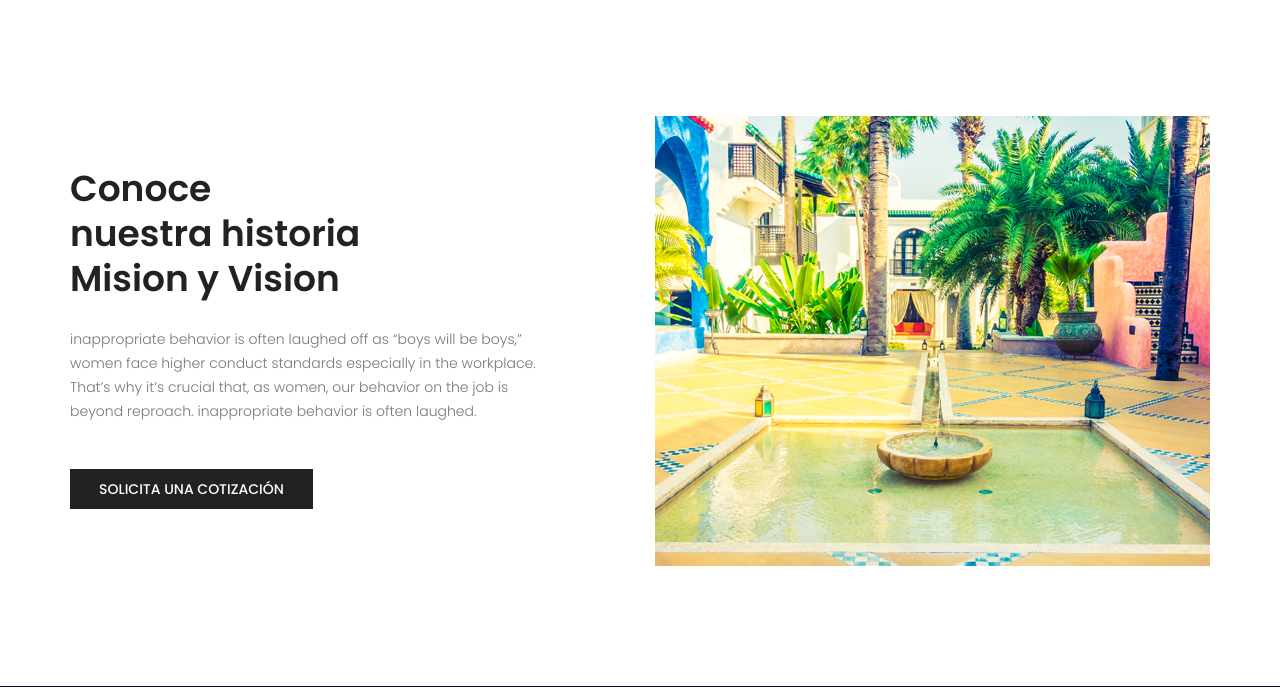
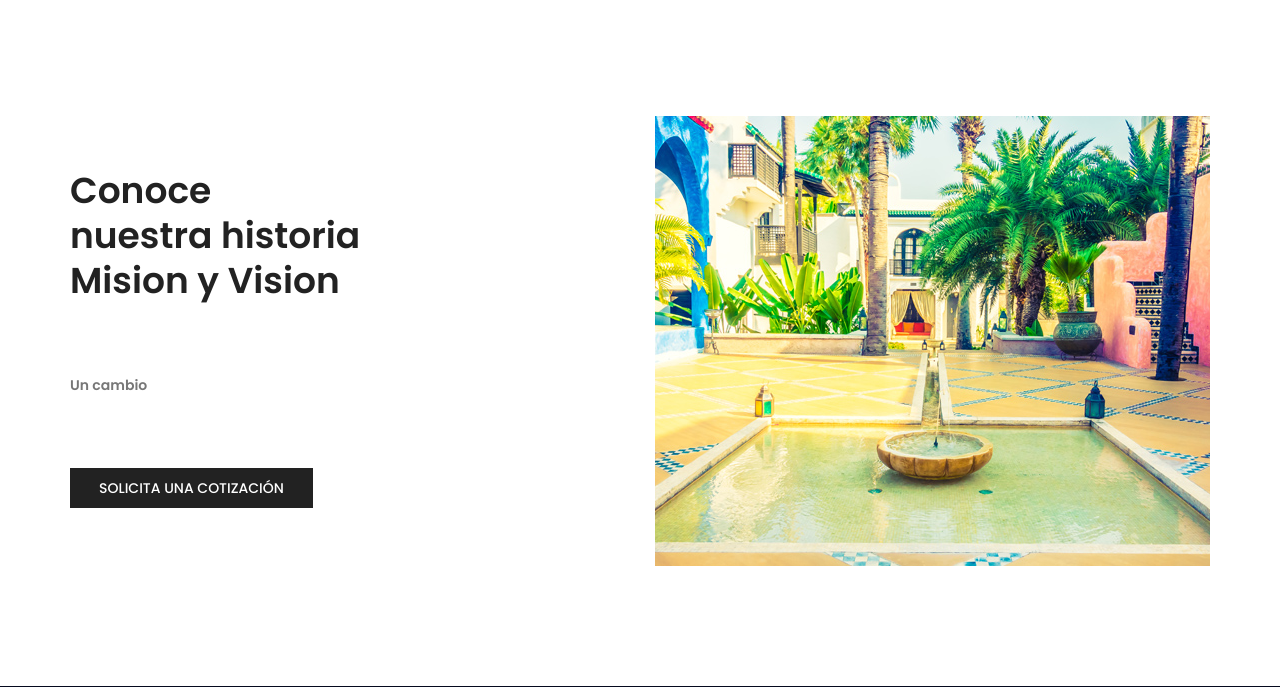
Before and after one commit to SandraMangas/PaginaHotelTheCST-, a Flask app: page / in a window 1280 px wide. Shown: the part 804-1491 px from the top of the page. Run offline with Flask 2, Linux system fonts and the light colour scheme; some libraries are stand-ins or nearby versions.

Commit message:
cambio oto

```diff
--- a/templates/inicio.html
+++ b/templates/inicio.html
@@ -97,9 +97,7 @@
             <div class="col-md-6 d_flex align-items-center">
                 <div class="about_content ">
                     <h2 class="title title_color">Conoce<br>nuestra historia<br>Mision y Vision</h2>
-                    <p>inappropriate behavior is often laughed off as “boys will be boys,” women face higher conduct
-                        standards especially in the workplace. That’s why it’s crucial that, as women, our behavior on
-                        the job is beyond reproach. inappropriate behavior is often laughed.</p>
+                    <p><h6>Un cambio</h6></p>
                     <a href="/contacto" class="button_hover theme_btn_two">Solicita una cotización</a>
                 </div>
             </div>
```
